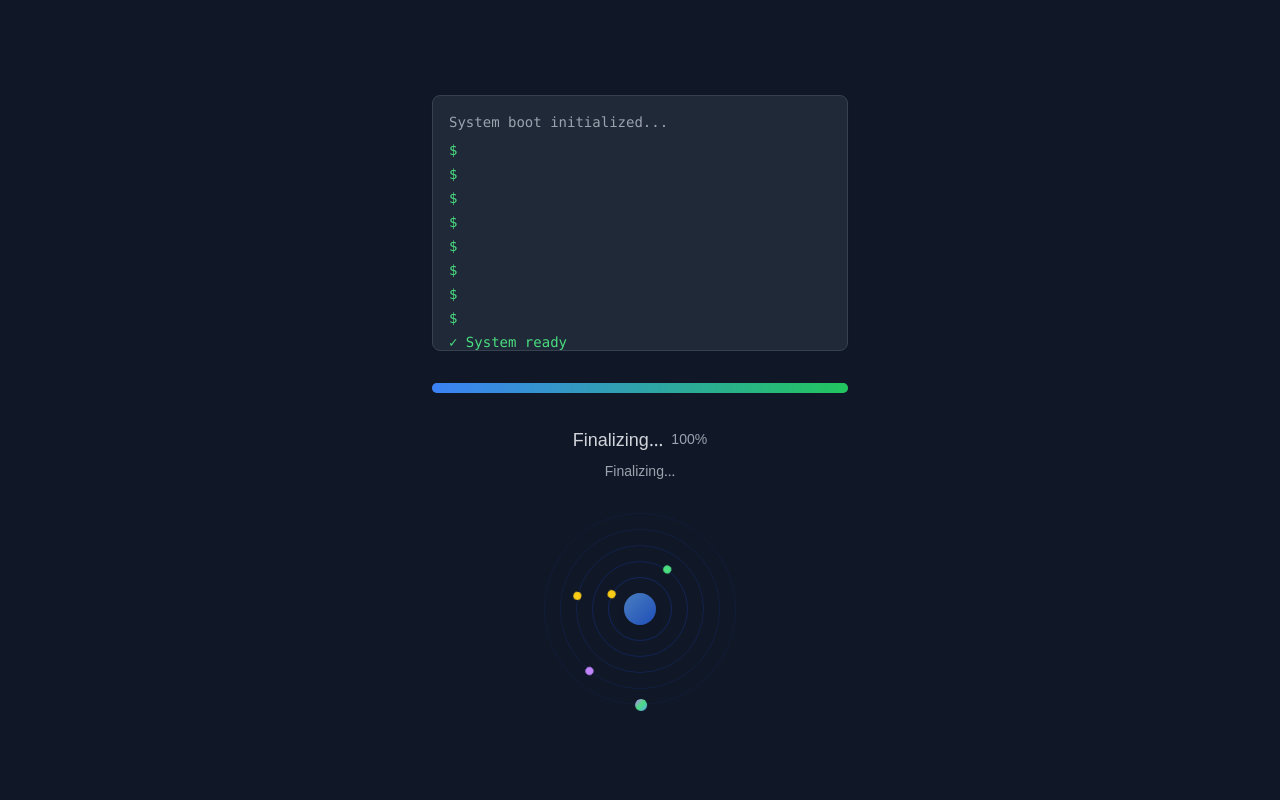
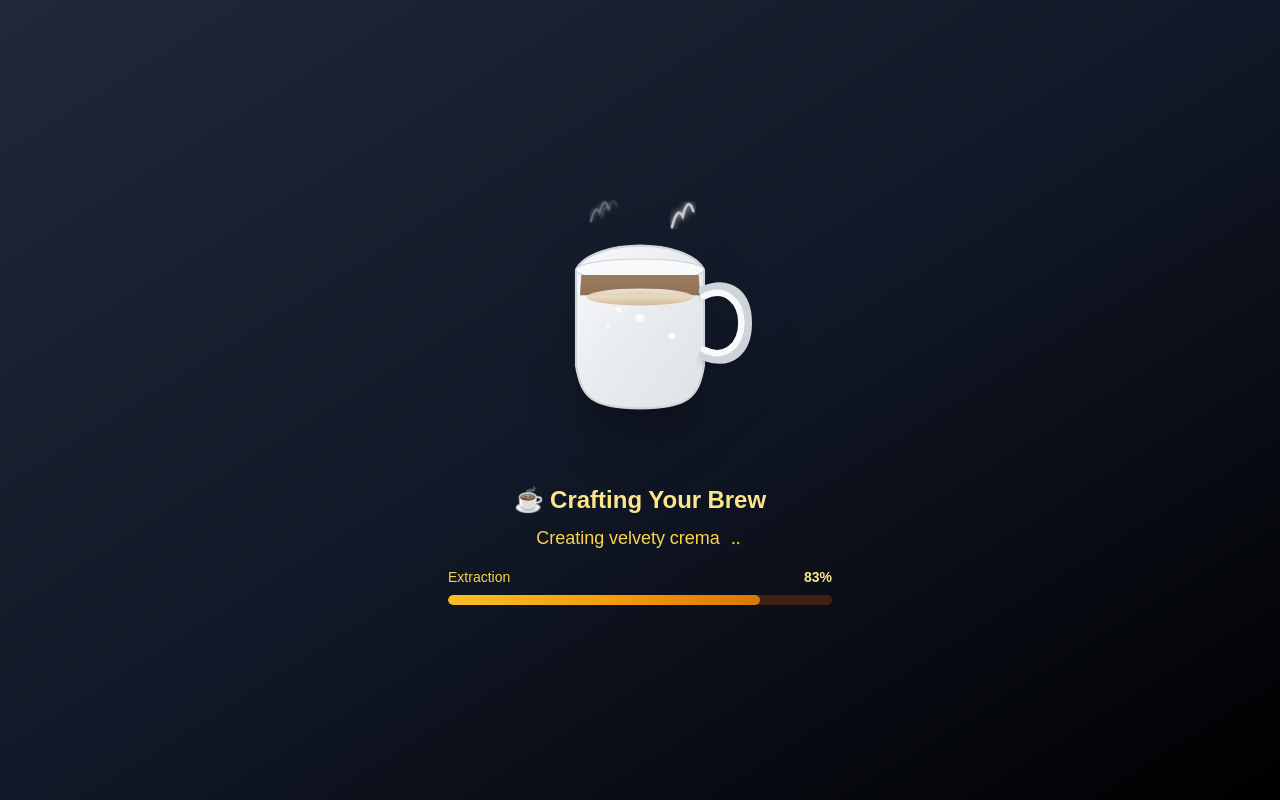
Before and after one commit to hoirna/my-portfolio, a Next.js app: page / in a window 1280 px wide. Built offline with nearby package versions, Linux system fonts and the light colour scheme.

Commit message:
change logo and adjust loading

```diff
--- a/src/components/AboutSection.tsx
+++ b/src/components/AboutSection.tsx
@@ -20,7 +20,7 @@ const AboutSection = () => {
             }`}
           ></div>
         </div>
-      <div className="max-w-7xl mx-auto px-6 sm:px-8 lg:px-12 relative z-10">
+      <div className="max-w-6xl mx-auto px-6 sm:px-8 lg:px-12 relative z-10">
         <header className="text-center mb-">
           <span
             className={`text-sm font-medium px-4 py-1 rounded-full ${
--- a/src/components/ContactSection.tsx
+++ b/src/components/ContactSection.tsx
@@ -79,7 +79,7 @@ const ContactSection = () => {
         ></div>
       </div>
 
-      <div className="max-w-7xl mx-auto px-4 sm:px-6 lg:px-8 relative z-10">
+      <div className="max-w-6xl mx-auto px-4 sm:px-6 lg:px-8 relative z-10">
         <div className="text-center fade-in">
           <span
             className={`text-sm font-medium px-4 py-1 rounded-full ${
--- a/src/components/Footer.tsx
+++ b/src/components/Footer.tsx
@@ -115,7 +115,7 @@ const Footer = () => {
         }
       `}</style>
 
-      <div className="max-w-7xl mx-auto px-6 lg:px-8">
+      <div className="max-w-6xl mx-auto px-6 lg:px-8">
         <div className="flex flex-col items-center">
           <div className="flex space-x-6 social-links mb-8">
             {socialLinks.map((link) => (
--- a/src/components/PlatformSection.tsx
+++ b/src/components/PlatformSection.tsx
@@ -130,7 +130,7 @@ const PlatformSection = () => {
         ></div>
       </div>
 
-      <div className="max-w-7xl mx-auto px-4 sm:px-6 lg:px-8 relative z-10">
+      <div className="max-w-6xl mx-auto px-4 sm:px-6 lg:px-8 relative z-10">
         <div className="text-center mb-16 fade-in">
           <span
             className={`text-sm font-medium px-4 py-1 rounded-full ${
--- a/src/components/ProjectsSection.tsx
+++ b/src/components/ProjectsSection.tsx
@@ -63,7 +63,7 @@ const ShowcaseSection = ({
         category: ["Full Stack","UI/UX Design"],
         tags: ["Next.js", "TypeScript", "Tailwind CSS", "Directus"],
         link: "http://139.59.230.143:3000/",
-        status: "Completed",
+        status: "In Progress",
         type: "project",
       },
       {
@@ -75,7 +75,7 @@ const ShowcaseSection = ({
         tags: ["Next.js", "Tailwind CSS", "Creative"],
         link: "https://seng-hoirna-portfolio.vercel.app/",
         githubLink: "https://github.com/hoirna/my-portfolio",
-        status: "In Progress",
+        status: "Completed",
         type: "project",
       },
       {
@@ -248,7 +248,7 @@ const ShowcaseSection = ({
       <div className="absolute top-20 left-10 w-72 h-72 bg-emerald-200/20 dark:bg-emerald-900/10 rounded-full blur-3xl" />
       <div className="absolute bottom-20 right-10 w-96 h-96 bg-green-200/20 dark:bg-green-900/10 rounded-full blur-3xl" />
     </div>
-    <div className="max-w-7xl mx-auto px-6 sm:px-8 lg:px-12 relative z-10">
+    <div className="max-w-6xl mx-auto px-6 sm:px-8 lg:px-12 relative z-10">
       <div className="text-center mb-12">
         <div className="inline-flex items-center gap-2 bg-emerald-100 dark:bg-emerald-900/30 text-emerald-700 dark:text-emerald-400 px-4 py-1.5 rounded-full text-sm font-medium mb-4">
           <span>{tagLabel}</span>
--- a/src/pages/Loading.tsx
+++ b/src/pages/Loading.tsx
@@ -1,169 +1,306 @@
-'use client';
+import React, { useEffect, useState } from 'react';
 
-import React, { useEffect, useState } from 'react';
-import Head from "next/head";
-const Loading: React.FC = () => {
-  const [outputLines, setOutputLines] = useState<string[]>([]);
+const CoffeeLoading = () => {
   const [progress, setProgress] = useState(0);
-  const [currentLine, setCurrentLine] = useState('');
-  const [currentAction, setCurrentAction] = useState('Initializing');
+  const [currentAction, setCurrentAction] = useState('Brewing coffee');
   const [dots, setDots] = useState('');
+  const [isComplete, setIsComplete] = useState(false);
 
   useEffect(() => {
     const bootSequence = [
-      { text: 'Checking system...', delay: 400 },
-      { text: '✓ RAM: 8GB', delay: 150 },
-      { text: '✓ Storage: 256GB', delay: 150 },
-      { text: 'Loading modules...', delay: 300 },
-      { text: '✓ React loaded', delay: 200 },
-      { text: '✓ Next.js ready', delay: 200 },
-      { text: 'Initializing app...', delay: 500 },
-      { text: 'Finalizing...', delay: 400 },
+      { text: 'Grinding premium beans', delay: 600 },
+      { text: 'Heating water to 96°C', delay: 800 },
+      { text: 'Extracting rich aromas', delay: 700 },
+      { text: 'Balancing flavor profile', delay: 650 },
+      { text: 'Creating velvety crema', delay: 500 },
+      { text: 'Your artisan coffee is ready', delay: 400 },
     ];
 
+    // Animated dots
     const dotsInterval = setInterval(() => {
       setDots((prev) => (prev.length < 3 ? prev + '.' : ''));
-    }, 700);
+    }, 300);
 
-    let lineIndex = 0;
-    let charIndex = 0;
-    let currentLineText = '';
+    // Smooth progress animation
+    let step = 0;
     const totalSteps = bootSequence.length;
 
-    const typingInterval = setInterval(() => {
-      if (lineIndex < totalSteps) {
-        const { text } = bootSequence[lineIndex];
-
-        if (charIndex < text.length) {
-          currentLineText += text.charAt(charIndex);
-          setCurrentLine(currentLineText);
-          charIndex++;
-        } else {
-          setOutputLines(prev => [...prev, currentLineText]);
-          setCurrentLine('');
-          currentLineText = '';
-          charIndex = 0;
-          lineIndex++;
-          setCurrentAction(bootSequence[lineIndex]?.text.split('...')[0] || 'Finalizing');
-          setProgress(Math.min(100, Math.floor((lineIndex / totalSteps) * 100)));
-        }
+    const progressInterval = setInterval(() => {
+      if (step < totalSteps) {
+        setCurrentAction(bootSequence[step].text);
+        setProgress(Math.min(100, Math.floor(((step + 1) / totalSteps) * 100)));
+        step++;
       } else {
         setProgress(100);
-        clearInterval(typingInterval);
+        setCurrentAction('Enjoy your perfect cup!');
+        setIsComplete(true);
+        clearInterval(progressInterval);
       }
-    }, 40);
+    }, 1000);
 
     return () => {
-      clearInterval(typingInterval);
+      clearInterval(progressInterval);
       clearInterval(dotsInterval);
     };
   }, []);
 
   return (
-      <>
-      <Head>
-        <title>Loading.....</title>
-      </Head>
-    <div
-      className="fixed inset-0 flex items-center justify-center bg-white/90 dark:bg-gray-900/90 backdrop-blur-sm z-50"
-      aria-live="polite"
-      aria-busy="true"
-    >
-      <div className="flex flex-col items-center gap-8 max-w-md w-full px-4">
-        <div className="font-mono text-sm text-gray-800 dark:text-gray-100 bg-gray-100 dark:bg-gray-800 p-4 rounded-lg w-full border border-gray-200 dark:border-gray-700 shadow-sm h-64 overflow-hidden">
-          <div className="mb-2 text-gray-500 dark:text-gray-400">
-            System boot initialized...
+    <div className="fixed inset-0 flex items-center justify-center bg-gradient-to-br from-amber-50 via-orange-50 to-yellow-50 dark:from-gray-800 dark:via-gray-900 dark:to-black">
+      <div className="flex flex-col items-center gap-8 max-w-md w-full px-6">
+
+        {/* Coffee Cup Animation */}
+        <div className="relative w-64 h-64">
+          <svg
+            width="100%"
+            height="100%"
+            viewBox="0 0 240 240"
+            className="drop-shadow-2xl"
+          >
+            <defs>
+              {/* Gradients */}
+              <linearGradient id="cupGradient" x1="0%" y1="0%" x2="100%" y2="100%">
+                <stop offset="0%" stopColor="#f8f9fa" />
+                <stop offset="50%" stopColor="#e9ecef" />
+                <stop offset="100%" stopColor="#dee2e6" />
+              </linearGradient>
+
+              <linearGradient id="coffeeGradient" x1="0%" y1="0%" x2="0%" y2="100%">
+                <stop offset="0%" stopColor="#6F4E37" />
+                <stop offset="30%" stopColor="#5D4037" />
+                <stop offset="70%" stopColor="#4E342E" />
+                <stop offset="100%" stopColor="#3E2723" />
+              </linearGradient>
+
+              <linearGradient id="foamGradient" x1="0%" y1="0%" x2="0%" y2="100%">
+                <stop offset="0%" stopColor="#F5F0E6" />
+                <stop offset="50%" stopColor="#E6D5B8" />
+                <stop offset="100%" stopColor="#D2B48C" />
+              </linearGradient>
+
+              <linearGradient id="cremaGradient" x1="0%" y1="0%" x2="0%" y2="100%">
+                <stop offset="0%" stopColor="#D2B48C" stopOpacity="0.8" />
+                <stop offset="100%" stopColor="#A68A64" stopOpacity="0.5" />
+              </linearGradient>
+
+              {/* Animated coffee fill mask */}
+              <mask id="coffeeFillMask">
+                <rect x="0" y="0" width="240" height="240" fill="white" />
+                <rect
+                  x="0"
+                  y={240 - (progress * 1.8)}
+                  width="240"
+                  height={progress * 1.8}
+                  fill="black"
+                  className="transition-all duration-1000 ease-out"
+                />
+              </mask>
+
+              {/* Filter for glow effect */}
+              <filter id="glow">
+                <feGaussianBlur stdDeviation="3" result="coloredBlur"/>
+                <feMerge>
+                  <feMergeNode in="coloredBlur"/>
+                  <feMergeNode in="SourceGraphic"/>
+                </feMerge>
+              </filter>
+
+              {/* Filter for crema bubbles */}
+              <filter id="bubble" x="-20%" y="-20%" width="140%" height="140%">
+                <feGaussianBlur in="SourceGraphic" stdDeviation="2" result="blur" />
+                <feColorMatrix in="blur" mode="matrix" values="1 0 0 0 0  0 1 0 0 0  0 0 1 0 0  0 0 0 18 -7" result="bubble" />
+              </filter>
+            </defs>
+
+            {/* Cup Shadow */}
+            <ellipse
+              cx="120"
+              cy="210"
+              rx="50"
+              ry="10"
+              fill="rgba(0,0,0,0.15)"
+              className="blur-md"
+            />
+
+            {/* Cup Body */}
+            <path
+              d="M60 70 C75 40, 165 40, 180 70 L180 160 C175 190, 165 200, 120 200 C75 200, 65 190, 60 160 Z"
+              fill="url(#cupGradient)"
+              stroke="#ced4da"
+              strokeWidth="2"
+              className="drop-shadow-lg"
+            />
+
+            {/* Cup Inner Rim */}
+            <ellipse
+              cx="120"
+              cy="70"
+              rx="60"
+              ry="10"
+              fill="#f8f9fa"
+              stroke="#ced4da"
+              strokeWidth="1"
+            />
+
+            {/* Cup Inner Reflection */}
+            <path
+              d="M80 80 C90 60, 150 60, 160 80 L160 90 C150 70, 90 70, 80 90 Z"
+              fill="white"
+              opacity="0.2"
+            />
+
+            {/* Coffee Liquid */}
+            <path
+              d="M65 75 L175 75 L180 160 C175 190, 165 200, 120 200 C75 200, 65 190, 60 160 Z"
+              fill="url(#coffeeGradient)"
+              mask="url(#coffeeFillMask)"
+              className="transition-all duration-1000 ease-out"
+            />
+
+            {/* Coffee Crema Layer */}
+            {progress > 30 && (
+              <path
+                d="M65 75 L175 75 L180 160 C175 190, 165 200, 120 200 C75 200, 65 190, 60 160 Z"
+                fill="url(#cremaGradient)"
+                mask="url(#coffeeFillMask)"
+                opacity={Math.min(0.7, progress / 150)}
+                className="transition-all duration-500 ease-out"
+              />
+            )}
+
+            {/* Coffee Surface Foam */}
+            {progress > 20 && (
+              <ellipse
+                cx="120"
+                cy={240 - (progress * 1.8) + 5}
+                rx={Math.min(58, progress * 0.6)}
+                ry={Math.min(8, progress * 0.1)}
+                fill="url(#foamGradient)"
+                opacity={Math.min(0.9, progress / 80)}
+                className="transition-all duration-500 ease-out"
+              />
+            )}
+
+            {/* Coffee Bubbles */}
+            {progress > 50 && (
+              <g opacity={Math.min(1, progress / 100)}>
+                <circle cx="100" cy={240 - (progress * 1.6)} r="3" fill="white" filter="url(#bubble)" />
+                <circle cx="140" cy={240 - (progress * 1.7)} r="2" fill="white" filter="url(#bubble)" />
+                <circle cx="120" cy={240 - (progress * 1.5)} r="4" fill="white" filter="url(#bubble)" />
+                <circle cx="90" cy={240 - (progress * 1.4)} r="2.5" fill="white" filter="url(#bubble)" />
+                <circle cx="150" cy={240 - (progress * 1.3)} r="3.5" fill="white" filter="url(#bubble)" />
+              </g>
+            )}
+
+            {/* Handle */}
+            <path
+              d="M180 90 C205 80, 220 95, 220 120 C220 145, 205 160, 180 150"
+              fill="none"
+              stroke="#ced4da"
+              strokeWidth="10"
+              strokeLinecap="round"
+              className="drop-shadow-md"
+            />
+            <path
+              d="M180 95 C200 85, 215 100, 215 120 C215 140, 200 155, 180 145"
+              fill="none"
+              stroke="#f8f9fa"
+              strokeWidth="6"
+              strokeLinecap="round"
+            />
+
+            {/* Steam Animation */}
+            {progress > 70 && (
+              <g className="opacity-80" opacity={isComplete ? 1 : 0.7}>
+                <path
+                  d="M90 40 Q95 20, 100 30 Q105 10, 110 25"
+                  fill="none"
+                  stroke="#f8f9fa"
+                  strokeWidth="2.5"
+                  strokeLinecap="round"
+                  filter="url(#glow)"
+                  className="animate-steam"
+                  style={{ animationDuration: '3s' }}
+                />
+                <path
+                  d="M120 35 Q125 15, 130 25 Q135 5, 140 20"
+                  fill="none"
+                  stroke="#f8f9fa"
+                  strokeWidth="2.5"
+                  strokeLinecap="round"
+                  filter="url(#glow)"
+                  className="animate-steam"
+                  style={{ animationDuration: '3.5s', animationDelay: '0.3s' }}
+                />
+                <path
+                  d="M150 30 Q155 10, 160 20 Q165 0, 170 15"
+                  fill="none"
+                  stroke="#f8f9fa"
+                  strokeWidth="2.5"
+                  strokeLinecap="round"
+                  filter="url(#glow)"
+                  className="animate-steam"
+                  style={{ animationDuration: '4s', animationDelay: '0.6s' }}
+                />
+              </g>
+            )}
+
+            {/* Coffee Beans Decoration */}
+            {isComplete && (
+              <g opacity="0.4">
+                <path d="M40 60 Q45 55, 50 60 Q48 65, 40 60 Z" fill="#3E2723" transform="rotate(15 40 60)" />
+                <path d="M200 80 Q205 75, 210 80 Q208 85, 200 80 Z" fill="#3E2723" transform="rotate(-20 200 80)" />
+                <path d="M35 160 Q40 155, 45 160 Q43 165, 35 160 Z" fill="#3E2723" transform="rotate(45 35 160)" />
+                <path d="M205 140 Q210 135, 215 140 Q213 145, 205 140 Z" fill="#3E2723" transform="rotate(-30 205 140)" />
+              </g>
+            )}
+          </svg>
+        </div>
+
+        {/* Progress Information */}
+        <div className="flex flex-col items-center gap-4 w-full">
+          <div className="text-center">
+            <h2 className="text-2xl font-bold text-amber-800 dark:text-amber-200 mb-2">
+              {isComplete ? '☕ Artisan Coffee Ready!' : '☕ Crafting Your Brew'}
+            </h2>
+            <p className="text-lg font-medium text-amber-700 dark:text-amber-300 flex items-center justify-center gap-2">
+              <span>{currentAction}</span>
+              <span className="text-amber-600 dark:text-amber-400 min-w-[1rem]">{!isComplete && dots}</span>
+            </p>
           </div>
 
-          {outputLines.map((line, index) => (
-            <div key={index} className="mb-1 flex">
-              <span className="text-green-500 dark:text-green-400 mr-2">$</span>
-              <span>{line}</span>
+          {/* Progress Bar */}
+          <div className="w-full max-w-sm">
+            <div className="flex justify-between items-center mb-2">
+              <span className="text-sm font-medium text-amber-700 dark:text-amber-300">Extraction</span>
+              <span className="text-sm font-bold text-amber-800 dark:text-amber-200">{progress}%</span>
             </div>
-          ))}
-
-          {currentLine && (
-            <div className="mb-1 flex">
-              <span className="text-green-500 dark:text-green-400 mr-2">$</span>
-              <span>{currentLine}</span>
-              <span className="inline-block w-1 h-4 ml-1 bg-green-500 animate-pulse" />
-            </div>
-          )}
-
-          {progress === 100 && (
-            <div className=" text-green-600 dark:text-green-400 font-medium">
-              ✓ System ready
-            </div>
-          )}
-        </div>
-
-        <div className="w-full bg-gray-200 dark:bg-gray-700 rounded-full h-2.5">
-          <div
-            className="bg-gradient-to-r from-blue-500 to-green-500 h-2.5 rounded-full transition-all duration-300 ease-out"
-            style={{ width: `${progress}%` }}
-          />
-        </div>
-
-        <div className="flex flex-col items-center gap-2">
-          <p className="text-lg font-medium text-gray-600 dark:text-gray-300 flex items-center">
-            {currentAction}{dots}
-            <span className="ml-2 text-sm font-normal text-gray-500 dark:text-gray-400">
-              {progress}%
-            </span>
-          </p>
-          <p className="text-sm text-gray-500 dark:text-gray-400 text-center">
-            {progress < 30
-              ? "Checking system..."
-              : progress < 60
-              ? "Loading modules..."
-              : progress < 90
-              ? "Initializing..."
-              : "Finalizing..."}
-          </p>
-        </div>
-
-        <div className="relative w-48 h-48 flex items-center justify-center">
-          <div className="absolute w-8 h-8 bg-gradient-to-br from-blue-400 to-blue-600 rounded-full shadow-lg animate-pulse" />
-          <div className="absolute w-16 h-16 border border-blue-300 dark:border-blue-700 rounded-full opacity-30" />
-          <div className="absolute w-24 h-24 border border-blue-300 dark:border-blue-700 rounded-full opacity-25" />
-          <div className="absolute w-32 h-32 border border-blue-300 dark:border-blue-700 rounded-full opacity-20" />
-          <div className="absolute w-40 h-40 border border-blue-300 dark:border-blue-700 rounded-full opacity-15" />
-          <div className="absolute w-48 h-48 border border-blue-300 dark:border-blue-700 rounded-full opacity-10" />
-
-          <div className="absolute w-16 h-16 animate-spin" style={{ animationDuration: '3s' }}>
-            <div className="absolute top-0 left-1/2 transform -translate-x-1/2 -translate-y-1/2">
-              <div className="w-2 h-2 bg-yellow-400 rounded-full shadow-sm" />
-            </div>
-          </div>
-
-          <div className="absolute w-24 h-24 animate-spin" style={{ animationDuration: '5s' }}>
-            <div className="absolute top-0 left-1/2 transform -translate-x-1/2 -translate-y-1/2">
-              <div className="w-2 h-2 bg-green-400 rounded-full shadow-sm" />
-            </div>
-          </div>
-
-          <div className="absolute w-32 h-32 animate-spin" style={{ animationDuration: '7s' }}>
-            <div className="absolute top-0 left-1/2 transform -translate-x-1/2 -translate-y-1/2">
-              <div className="w-2 h-2 bg-yellow-400 rounded-full shadow-sm" />
-            </div>
-          </div>
-
-          <div className="absolute w-40 h-40 animate-spin" style={{ animationDuration: '9s' }}>
-            <div className="absolute top-0 left-1/2 transform -translate-x-1/2 -translate-y-1/2">
-              <div className="w-2 h-2 bg-purple-400 rounded-full shadow-sm" />
-            </div>
-          </div>
-
-          <div className="absolute w-48 h-48 animate-spin" style={{ animationDuration: '11s' }}>
-            <div className="absolute top-0 left-1/2 transform -translate-x-1/2 -translate-y-1/2">
-              <div className="w-3 h-3 bg-gradient-to-br from-blue-400 via-green-400 to-purple-400 rounded-full shadow-lg" />
+            <div className="w-full bg-amber-200/50 dark:bg-amber-900/50 rounded-full h-2.5 shadow-inner overflow-hidden">
+              <div
+                className={`h-2.5 rounded-full transition-all duration-1000 ease-out ${
+                  isComplete
+                    ? 'bg-gradient-to-r from-green-400 via-green-500 to-green-600 shadow-green-200'
+                    : 'bg-gradient-to-r from-amber-400 via-amber-500 to-amber-600 shadow-amber-200'
+                }`}
+                style={{ width: `${progress}%` }}
+              />
             </div>
           </div>
         </div>
       </div>
+
+      {/* Add custom animations to tailwind config */}
+      <style jsx global>{`
+        @keyframes steam {
+          0% { opacity: 0; transform: translateY(0) scale(0.6); }
+          50% { opacity: 0.8; transform: translateY(-15px) scale(1); }
+          100% { opacity: 0; transform: translateY(-30px) scale(0.6); }
+        }
+        .animate-steam {
+          animation: steam 3s infinite ease-out;
+        }
+      `}</style>
     </div>
-    </>
   );
 };
 
-export default Loading;
+export default CoffeeLoading;
--- a/src/pages/Skill.tsx
+++ b/src/pages/Skill.tsx
@@ -99,7 +99,7 @@ const Skills = () => {
             : "bg-gray-100 text-gray-900"
         }`}
       >
-        <div className="max-w-7xl mx-auto">
+        <div className="max-w-6xl mx-auto">
           <motion.div
             initial={{ opacity: 0, y: -20 }}
             animate={{ opacity: 1, y: 0 }}
--- a/src/pages/_app.tsx
+++ b/src/pages/_app.tsx
@@ -20,7 +20,7 @@ export default function App({ Component, pageProps }: AppProps) {
       const timeoutId = setTimeout(() => {
         setIsLoading(false);
         sessionStorage.setItem("hasSeenLoading", "true");
-      }, 7000);
+      }, 9000);
 
       return () => {
         clearTimeout(timeoutId);
@@ -31,7 +31,7 @@ export default function App({ Component, pageProps }: AppProps) {
   return (
     <ThemeProvider>
       <Head>
-        <link rel="icon" href="/images/code_icon.png" />
+        <link rel="icon" href="/images/logoCoffee.png" />
       </Head>
 
       {isLoading ? (
```
Also changed, not shown: src/components/Navbar.tsx (+5 -5 lines), src/components/Skills.tsx (+18 -5 lines), public/images/logoCoffee.png (added).
